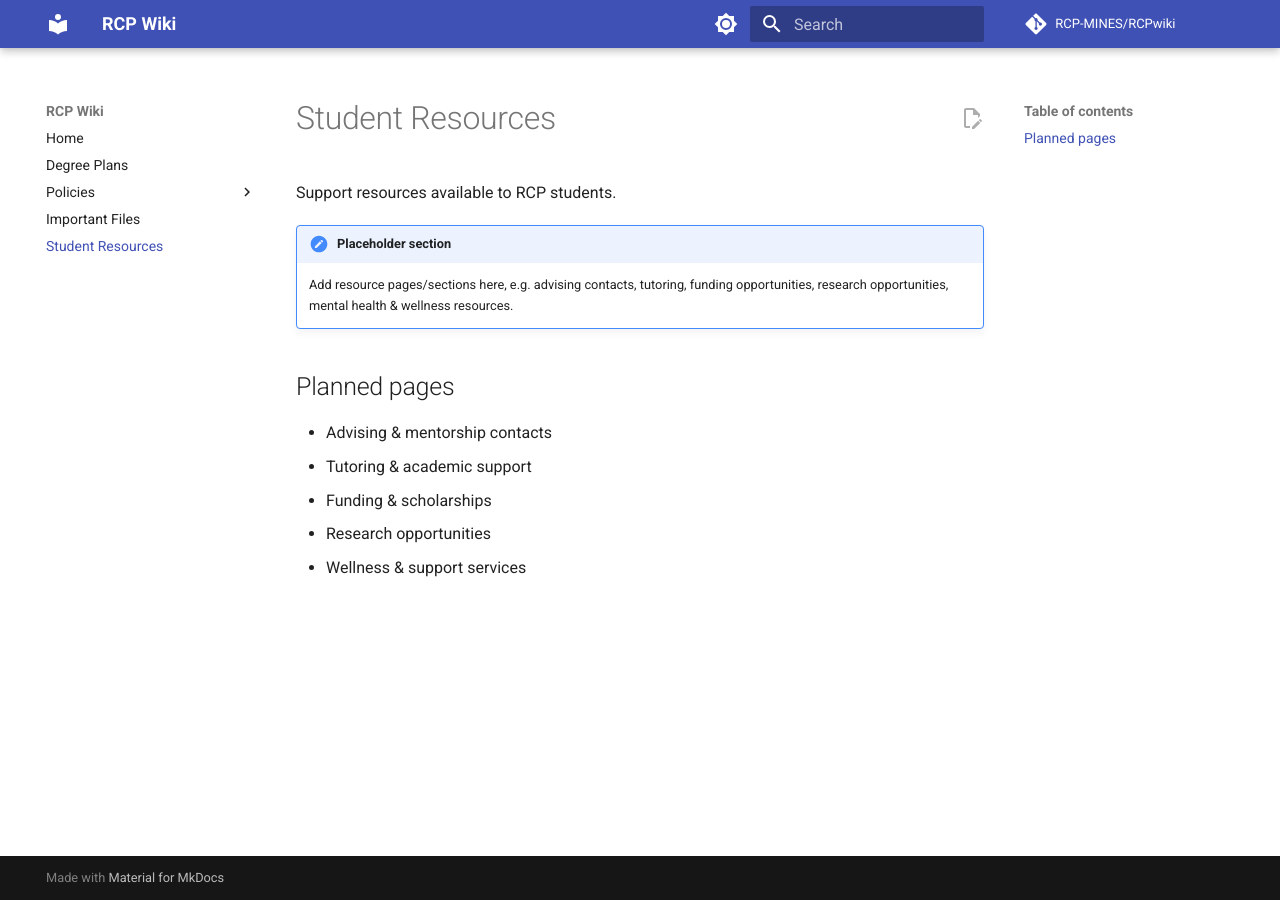
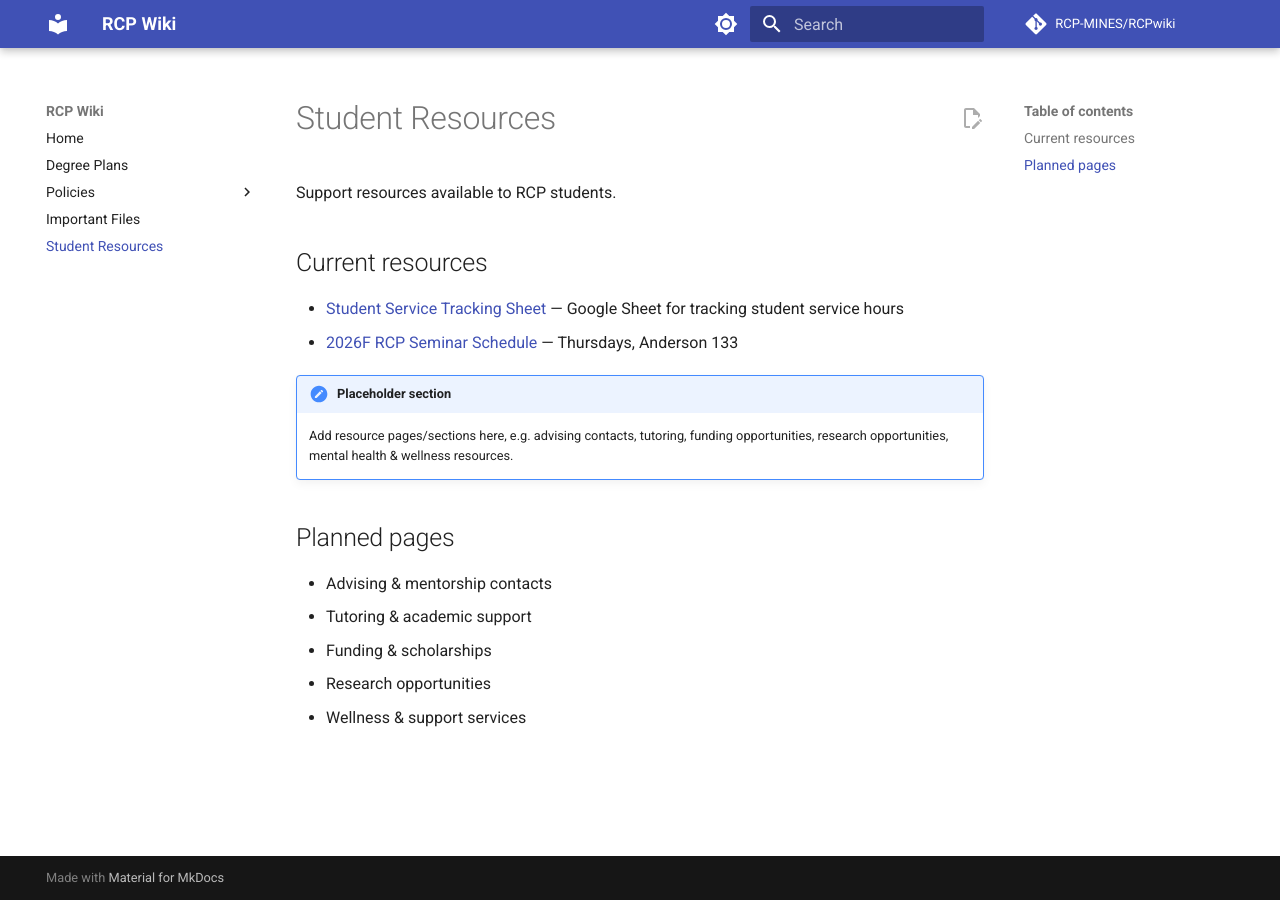
Before and after one commit to RCP-MINES/RCPwiki, an MkDocs documentation site: the page built from docs/resources/index.md, in a window 1280 px wide. Built offline with MkDocs 1.6.1 and Material for MkDocs 9.7.7, drawn with Linux system fonts in a browser that asks for light colours; comment, search, counter and statistics services are not loaded.

Commit message:
Add student service tracking sheet and seminar schedule links
Adds the Student Service Tracking Sheet and 2026F RCP Seminar Schedule
as current resources on the Student Resources page.

```diff
--- a/docs/resources/index.md
+++ b/docs/resources/index.md
@@ -1,6 +1,11 @@
 # Student Resources
 
 Support resources available to RCP students.
+
+## Current resources
+
+- [Student Service Tracking Sheet](https://docs.google.com/spreadsheets/d/17QrGqZtiTz3aZ6wMLotcEjs4Nh-NyfBwJNwTsZCsfmo/edit?usp=sharing) — Google Sheet for tracking student service hours
+- [2026F RCP Seminar Schedule](https://docs.google.com/spreadsheets/d/1rffV4-evdHShjmKxoWnkIaKM-qa72nPtbvmZsKqlpcI/edit) — Thursdays, Anderson 133
 
 !!! note "Placeholder section"
     Add resource pages/sections here, e.g. advising contacts, tutoring, funding opportunities, research opportunities, mental health & wellness resources.
```
